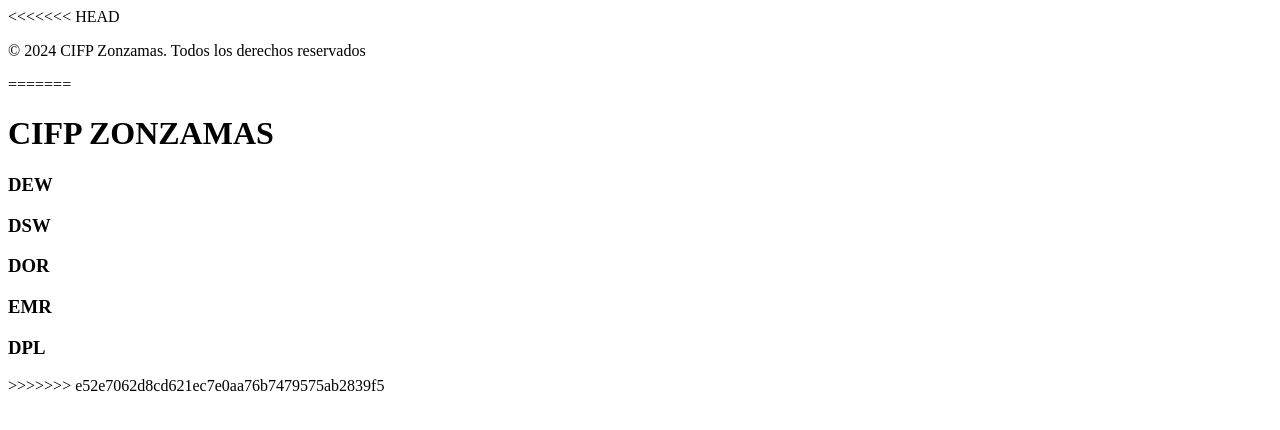
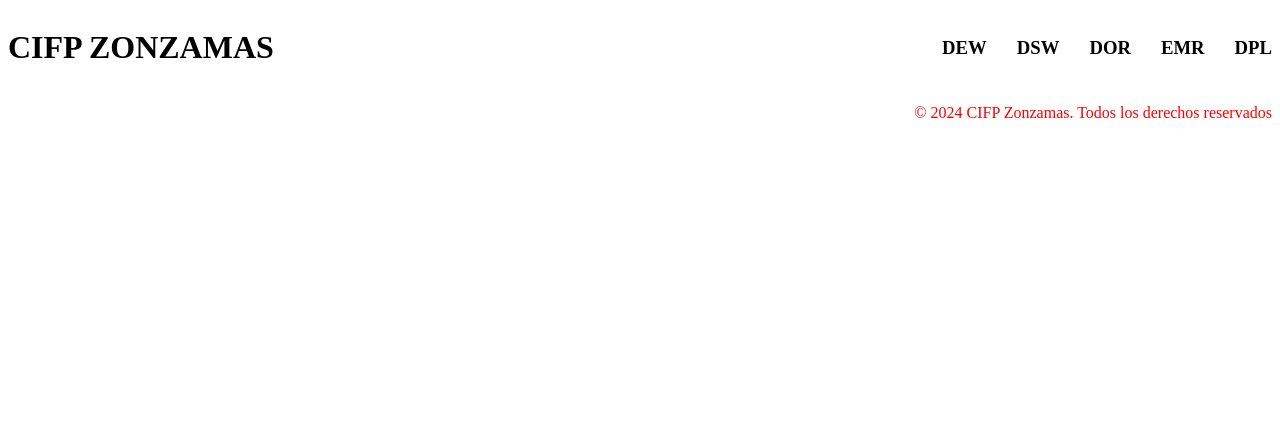
Before and after one commit to TaniaGarcia97/proyecto-web, a plain HTML site: page index.html in a window 1280 px wide. Drawn offline with Linux system fonts and the light colour scheme.

Commit message:
Resolución de conflictos

```diff
--- a/estilos.css
+++ b/estilos.css
@@ -1,8 +1,7 @@
-<<<<<<< HEAD
 footer {
    text-align:end;
    color: red;
-=======
+}
 header {
     display: flex;
     flex-direction: row;
@@ -12,5 +11,4 @@
 nav {
     display: flex;
     gap: 30px;
->>>>>>> e52e7062d8cd621ec7e0aa76b7479575ab2839f5
 }
--- a/index.html
+++ b/index.html
@@ -7,11 +7,6 @@
     <link rel="stylesheet" href="estilos.css">
 </head>
 <body>
-<<<<<<< HEAD
-    <footer>
-        <p>© 2024 CIFP Zonzamas. Todos los derechos reservados</p>
-    </footer>
-=======
     <header>
         <h1>CIFP ZONZAMAS</h1>
         <nav>
@@ -22,6 +17,8 @@
             <h3>DPL</h3>
         </nav>
     </header>
->>>>>>> e52e7062d8cd621ec7e0aa76b7479575ab2839f5
+    <footer>
+        <p>© 2024 CIFP Zonzamas. Todos los derechos reservados</p>
+    </footer>
 </body>
 </html>
```
